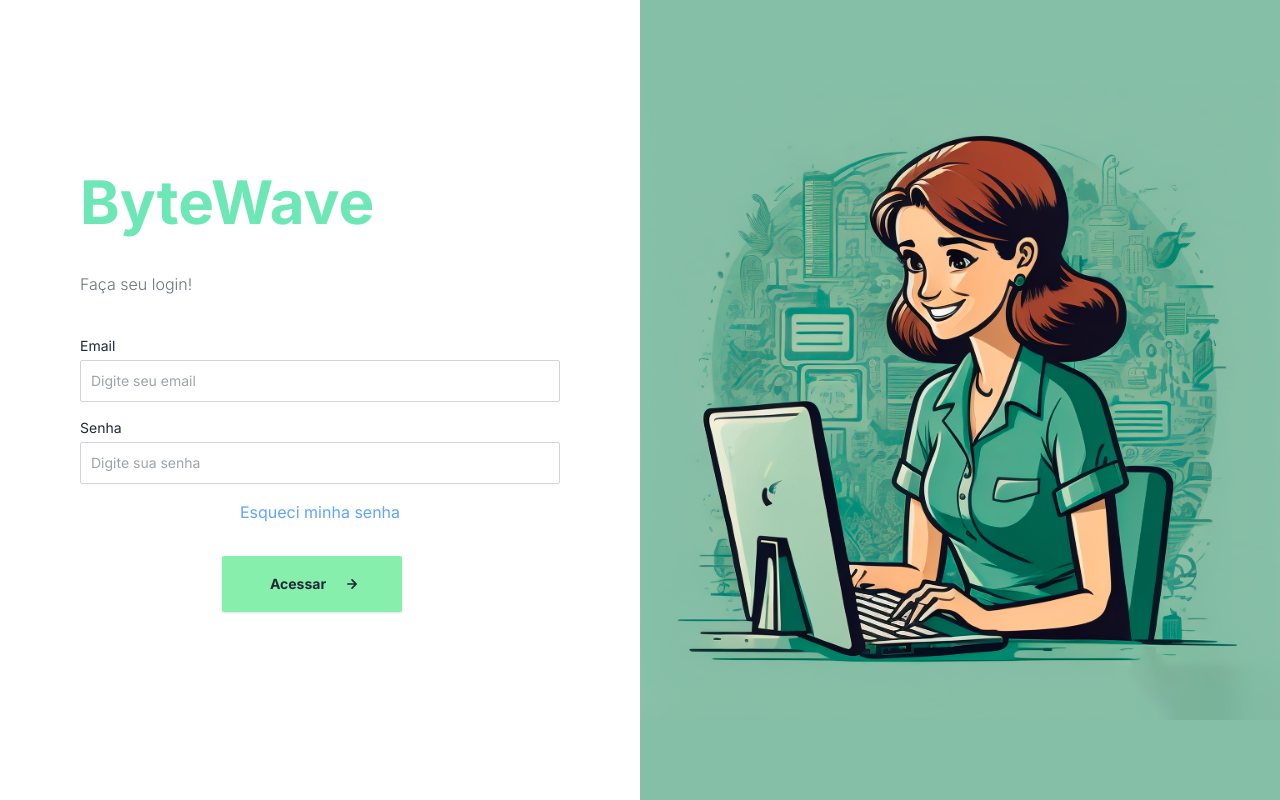
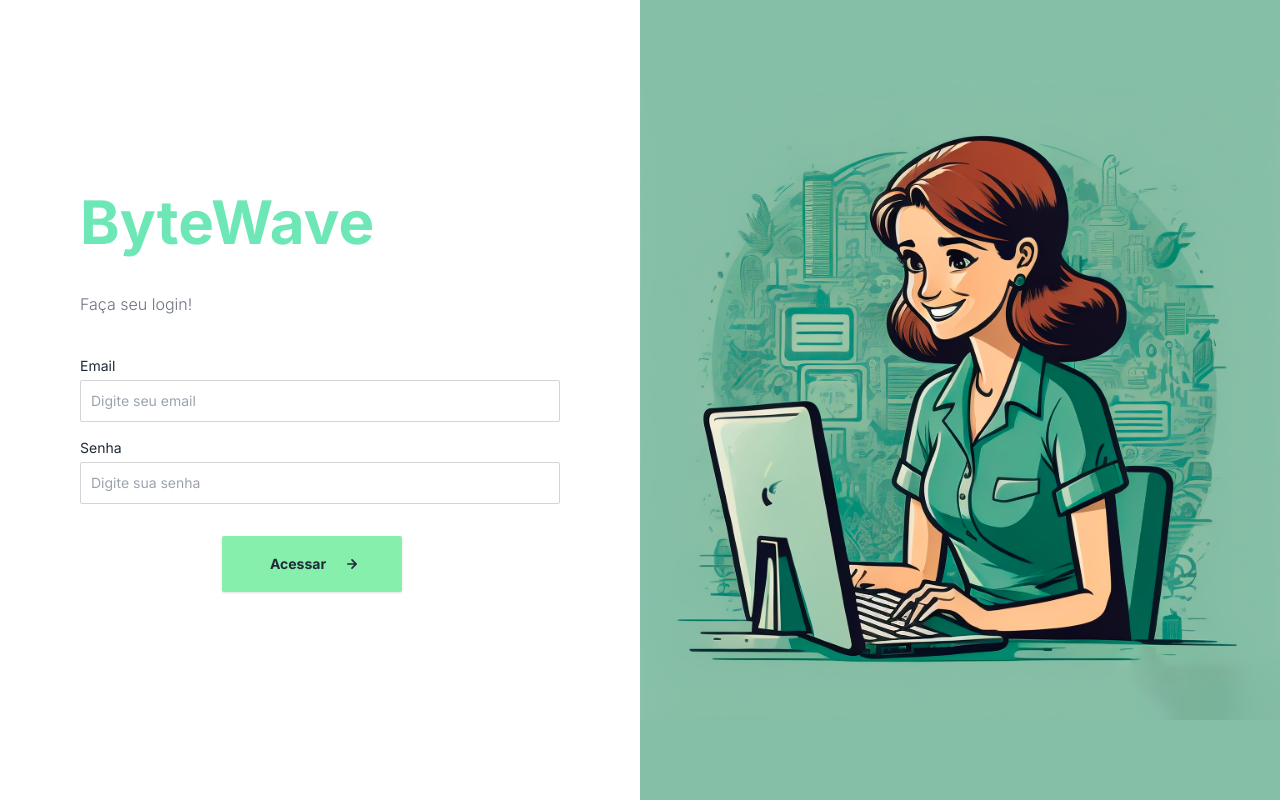
Before and after one commit to GBRbotelho/gabifront, a React (Vite) app: page / in a window 1280 px wide. Built offline with nearby package versions, Linux system fonts and the light colour scheme.

Commit message:
Tirar o esqueci minha senha da tela de login #1

```diff
--- a/src/pages/LoginPage.jsx
+++ b/src/pages/LoginPage.jsx
@@ -69,11 +69,11 @@
             {loginError && (
               <div className="text-red-500 text-sm mt-2">{loginError}</div>
             )}
-            <div className="flex w-full justify-center">
+            {/* <div className="flex w-full justify-center">
               <a>
                 <span className="text-blue-400">Esqueci minha senha</span>
               </a>
-            </div>
+            </div> */}
             <div className="flex flex-col w-full justify-center sm:w-auto sm:flex-row p-4">
               <button
                 type="submit"
```
